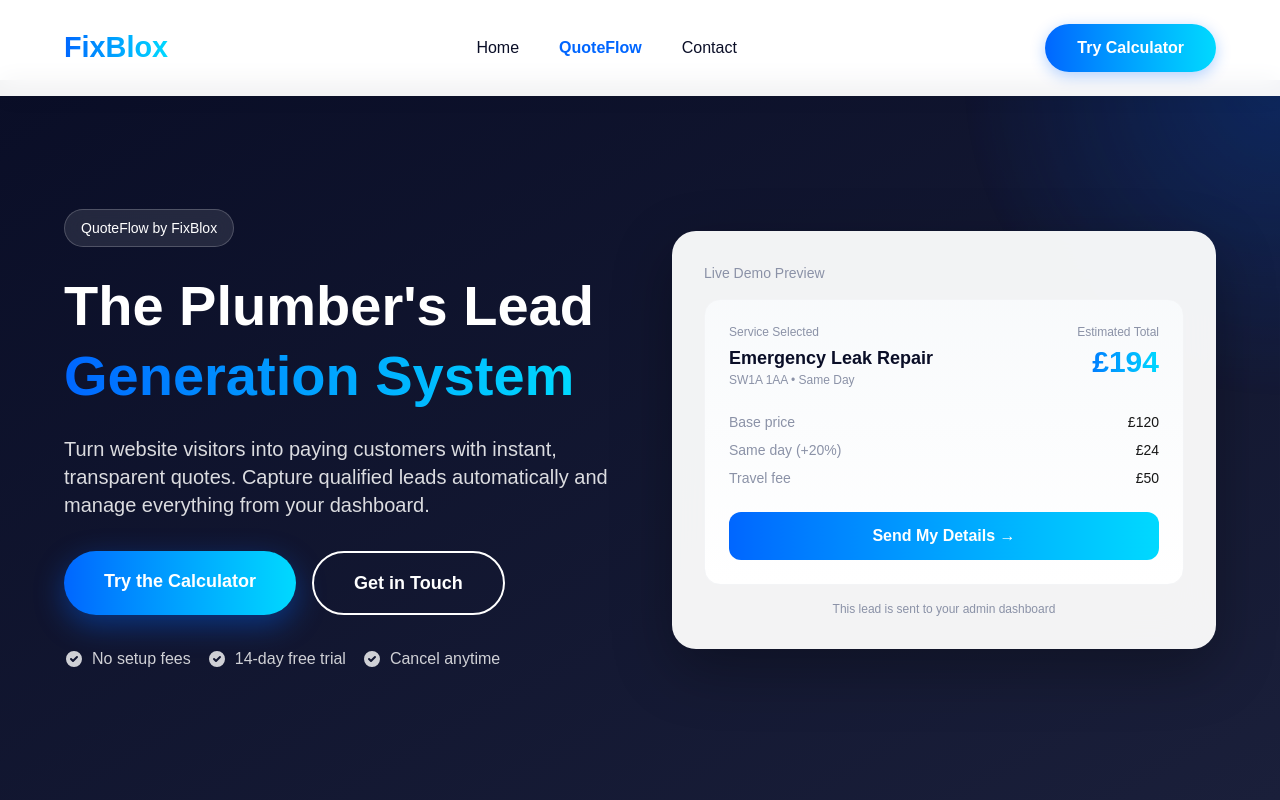
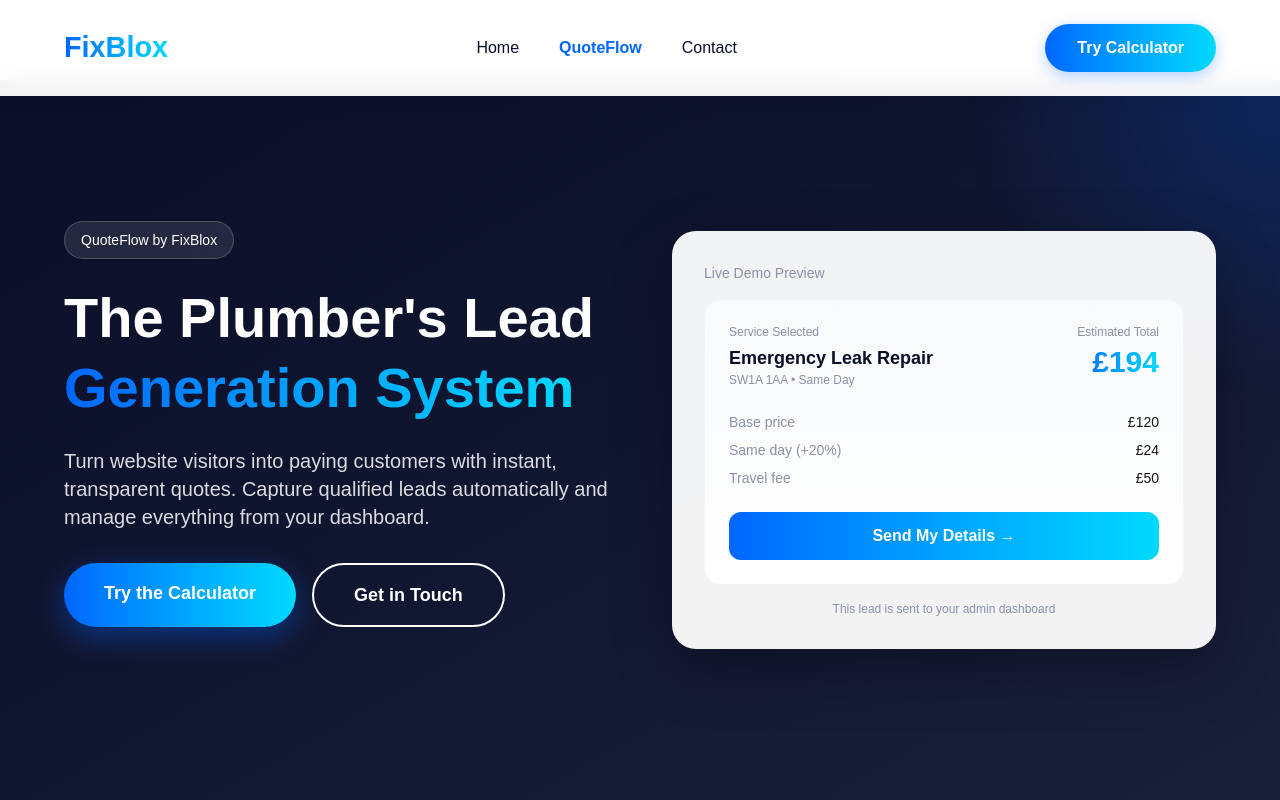
Before and after one commit to PatchLore/ecoflame-webapp, a Next.js app: page /quoteflow in a window 1280 px wide. Shown: the top 800 px of the page. Built offline with nearby package versions, Linux system fonts and the light colour scheme.

Commit message:
Remove subscription-based messaging (free trial, cancel anytime) from QuoteFlow page

```diff
--- a/src/app/quoteflow/page.tsx
+++ b/src/app/quoteflow/page.tsx
@@ -45,20 +45,6 @@ export default function QuoteFlowLandingPage() {
             </Link>
           </div>
 
-            <div className="flex flex-wrap gap-4">
-              <div className="flex items-center gap-2 text-white/80">
-                <svg className="w-5 h-5" fill="currentColor" viewBox="0 0 20 20"><path fillRule="evenodd" d="M10 18a8 8 0 100-16 8 8 0 000 16zm3.707-9.293a1 1 0 00-1.414-1.414L9 10.586 7.707 9.293a1 1 0 00-1.414 1.414l2 2a1 1 0 001.414 0l4-4z" clipRule="evenodd"></path></svg>
-                No setup fees
-        </div>
-              <div className="flex items-center gap-2 text-white/80">
-                <svg className="w-5 h-5" fill="currentColor" viewBox="0 0 20 20"><path fillRule="evenodd" d="M10 18a8 8 0 100-16 8 8 0 000 16zm3.707-9.293a1 1 0 00-1.414-1.414L9 10.586 7.707 9.293a1 1 0 00-1.414 1.414l2 2a1 1 0 001.414 0l4-4z" clipRule="evenodd"></path></svg>
-                14-day free trial
-      </div>
-              <div className="flex items-center gap-2 text-white/80">
-                <svg className="w-5 h-5" fill="currentColor" viewBox="0 0 20 20"><path fillRule="evenodd" d="M10 18a8 8 0 100-16 8 8 0 000 16zm3.707-9.293a1 1 0 00-1.414-1.414L9 10.586 7.707 9.293a1 1 0 00-1.414 1.414l2 2a1 1 0 001.414 0l4-4z" clipRule="evenodd"></path></svg>
-                Cancel anytime
-              </div>
-            </div>
               </div>
 
           {/* Demo Preview */}
@@ -177,7 +163,7 @@ export default function QuoteFlowLandingPage() {
       <section className="py-24 px-[5%] bg-white">
         <div className="text-center max-w-[800px] mx-auto mb-16">
           <h2 className="text-4xl md:text-5xl font-extrabold mb-4 text-[#0A0E27]">Simple, Transparent Pricing</h2>
-          <p className="text-xl text-[#8B92A7]">No hidden fees. Cancel anytime.</p>
+          <p className="text-xl text-[#8B92A7]">Professional pricing for professional solutions.</p>
         </div>
 
         <div className="max-w-[900px] mx-auto grid grid-cols-1 md:grid-cols-2 gap-8">
@@ -223,7 +209,7 @@ export default function QuoteFlowLandingPage() {
       </div>
 
         <p className="text-center text-[#8B92A7] mt-12">
-          All plans include 14-day free trial • No credit card required • Cancel anytime
+          Custom solutions tailored to your business needs
         </p>
       </section>
 
```
